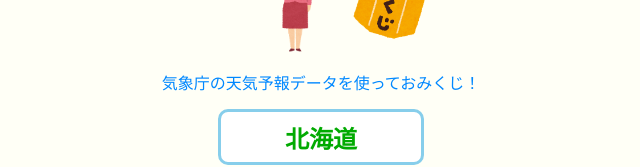
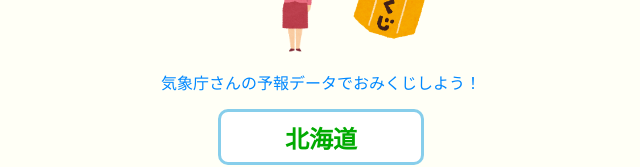
Before and after one commit to pakira-56A/meteorite_or_lifespan, a React (Create React App) app: page / in a window 1280 px wide. Shown: the part 151-318 px from the top of the page, without its empty margins (319-959 px from the left). Built offline with nearby package versions, Linux system fonts and the light colour scheme.

Commit message:
fix: アプリ概要を変更

```diff
--- a/src/App.jsx
+++ b/src/App.jsx
@@ -338,7 +338,7 @@ function App() {
         />
       </div>
       <div style={{ color: "#0088ff", margin: "15px 0px" }}>
-        気象庁の天気予報データを使っておみくじ！
+        気象庁さんの予報データでおみくじしよう！
       </div>
 
       <main>
--- a/src/componets/WeatherFortune.jsx
+++ b/src/componets/WeatherFortune.jsx
@@ -291,7 +291,6 @@ function WeatherFortune({ weatherData }) {
         <div style={{ display: "flex", justifyContent: "flex-end" }}>
           <XShareButton weatherData={weatherData} fortune={fortune} />
         </div>
-
       </div>
     </div>
   )
```
